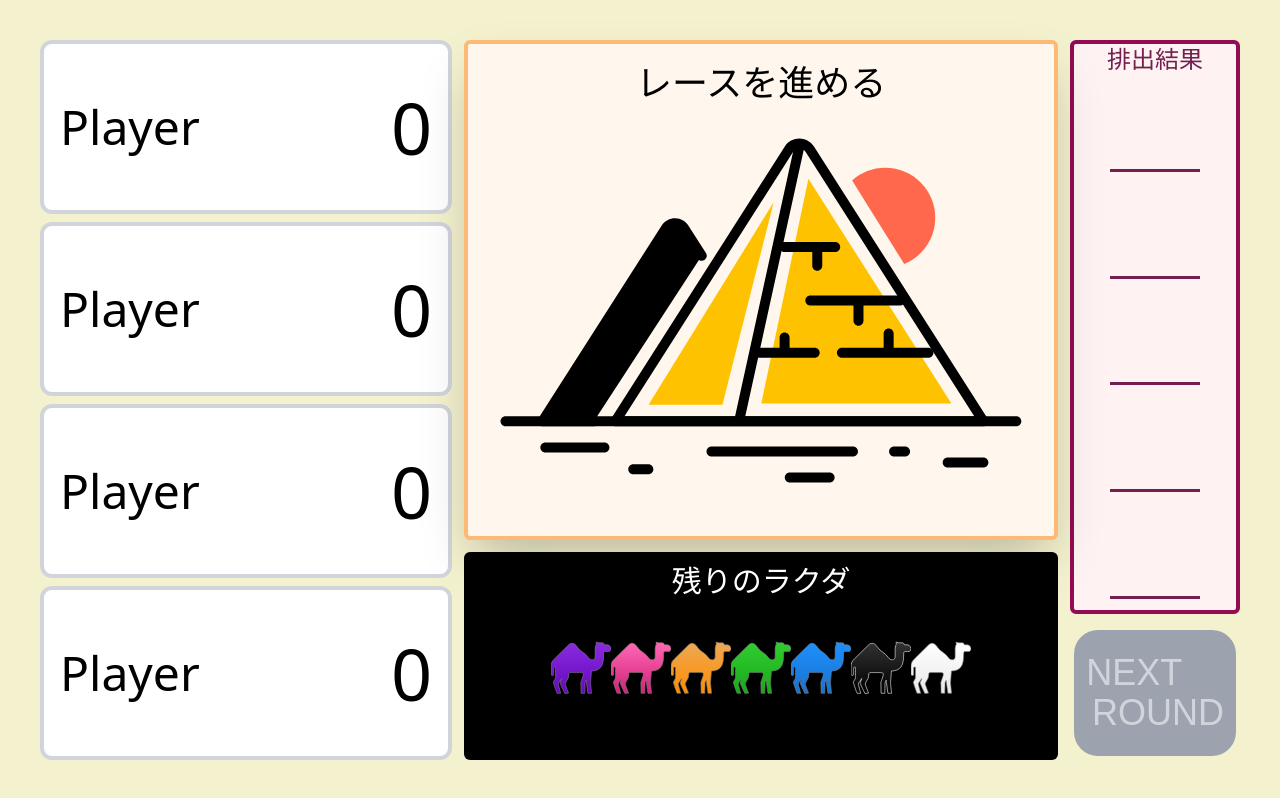
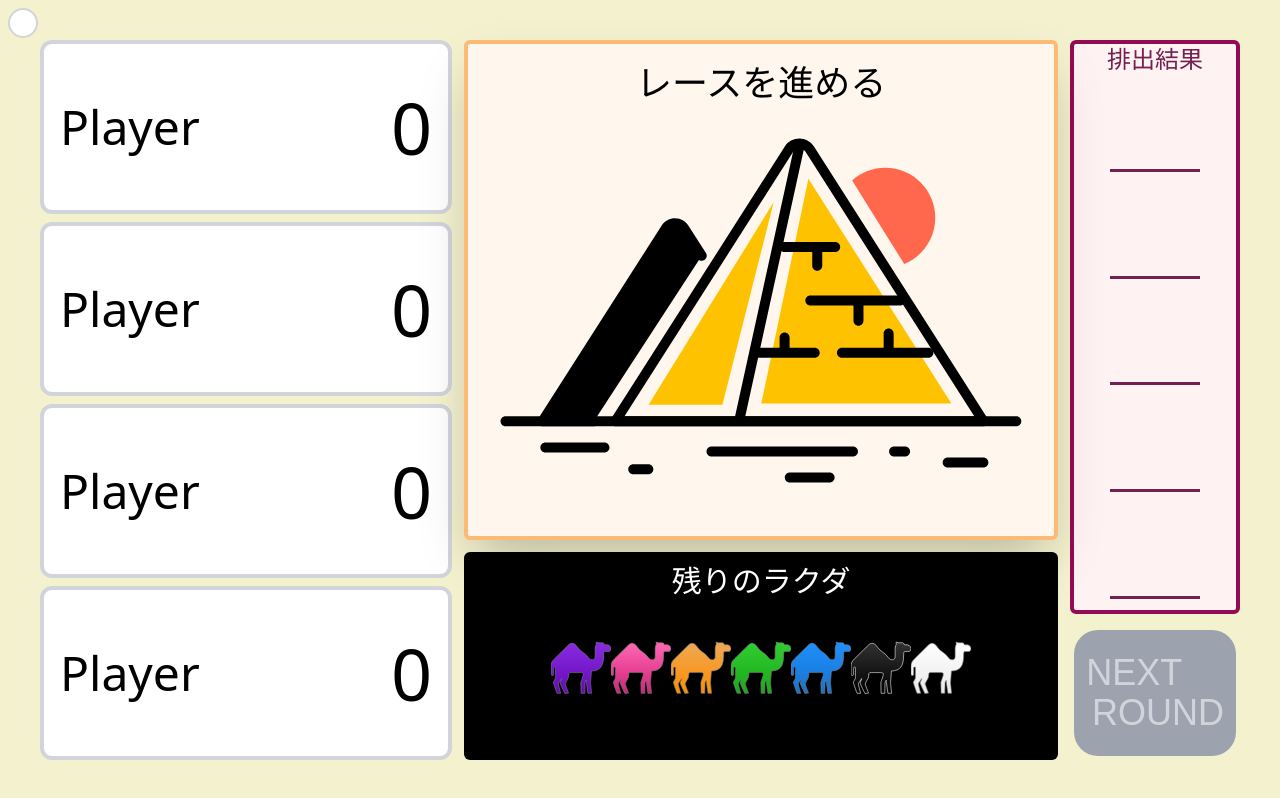
Before and after one commit to YM202c2100/camel-up, a Next.js app: page / in a window 1280 px wide. Built offline with nearby package versions, Linux system fonts and the light colour scheme; a web font is replaced by a local one.

Commit message:
[feat] 名前を変更せずにスコアだけリセットするボタンを追加

```diff
--- a/app/feature/player/components/playerCards.tsx
+++ b/app/feature/player/components/playerCards.tsx
@@ -3,23 +3,28 @@ import { useReducer } from "react"
 import { SetInfoAction } from "@/app/models/playerCards.model"
 import { PlayerInfo } from "@/app/models/playerCards.model"
 import { PlayerCard } from "./playerCard"
+import { ScoreResetButton } from "./scoreResetButton"
 
 export const PlayerCards:React.FC = ()=>{
   const [playersInfo, setPlayersInfo] = useReducer(playersInfoReuducer, Array(4).fill({name:"Player", score:0}))
 
-  return(
+  return(<>
+    <ScoreResetButton setPlayersInfo={setPlayersInfo}/>
     <div className="col-span-7 flex flex-col gap-2">
       {playersInfo.map((info,idx) => (
         <PlayerCard key={info.name+idx} info={info} setInfo={setIndivisualInfo(idx)}/>
       ))}
     </div>
-  )
+  </>)
 
   function playersInfoReuducer(
     infoArray:PlayerInfo[],
     action: SetInfoAction & {idx:number}
   ):PlayerInfo[]{
     return infoArray.map((info, idx) =>{
+      if(action.type === "resetScore"){
+        return {...info, score:0}
+      }
       if(idx !== action.idx) return {...info};
 
       switch (action.type){
--- /dev/null
+++ b/app/feature/player/components/scoreResetButton.tsx
@@ -0,0 +1,15 @@
+import { SetInfoAction } from "@/app/models/playerCards.model"
+
+type ResetButtonProps = {
+  setPlayersInfo: (action: SetInfoAction&{idx:number})=>void
+}
+export const ScoreResetButton:React.FC<ResetButtonProps> = ({setPlayersInfo})=>{
+  return(
+    <div
+      className="w-[30px] aspect-square bg-white rounded-full
+        border-2 border-gray-300
+        fixed top-2 left-2 cursor-pointer"
+      onClick={()=>setPlayersInfo({type:"resetScore", idx:0})}
+    ></div>
+  )
+}
--- a/app/models/playerCards.model.ts
+++ b/app/models/playerCards.model.ts
@@ -6,6 +6,7 @@ export type PlayerInfo = {
 export type SetInfoAction =
   {type:"changeName", value:string}
   |{type:"addScore", value:number}
+  |{type:"resetScore"}
 
 export type PlayerCardProps = {
   info: PlayerInfo,
```
